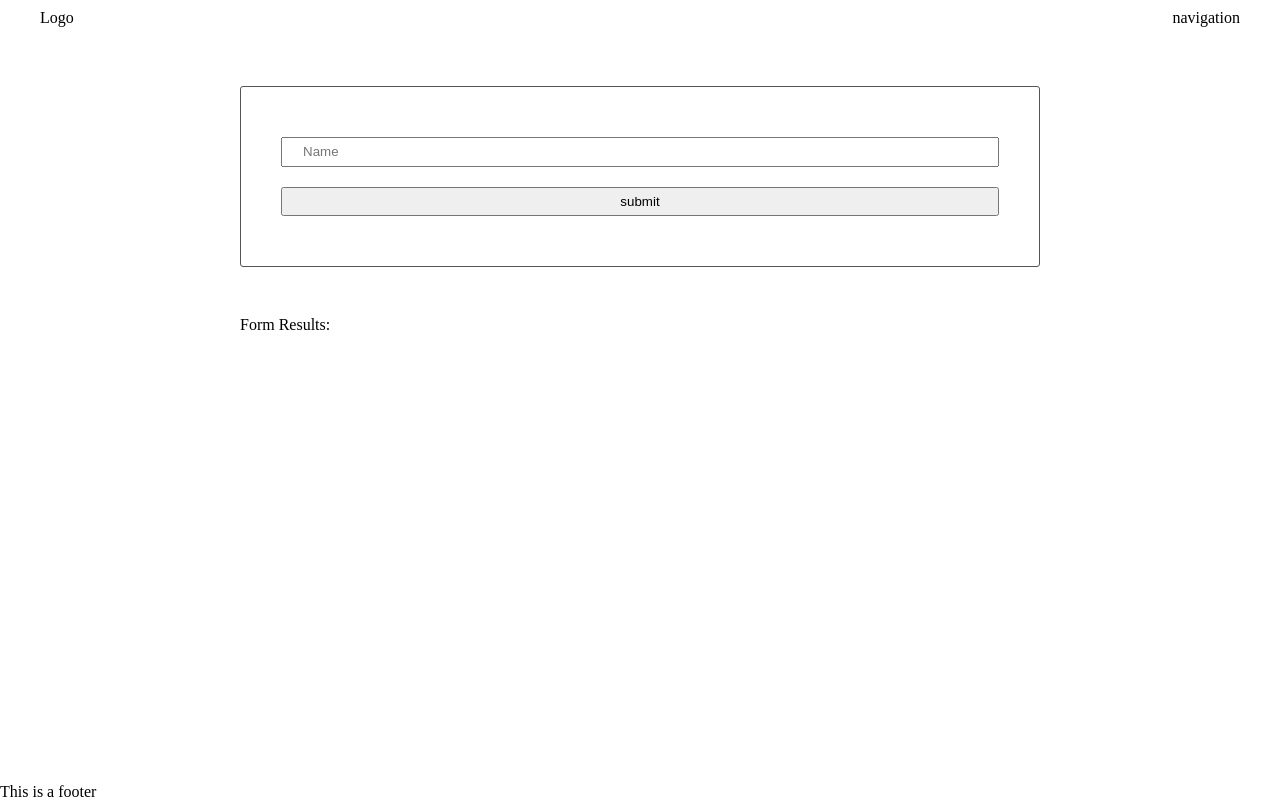
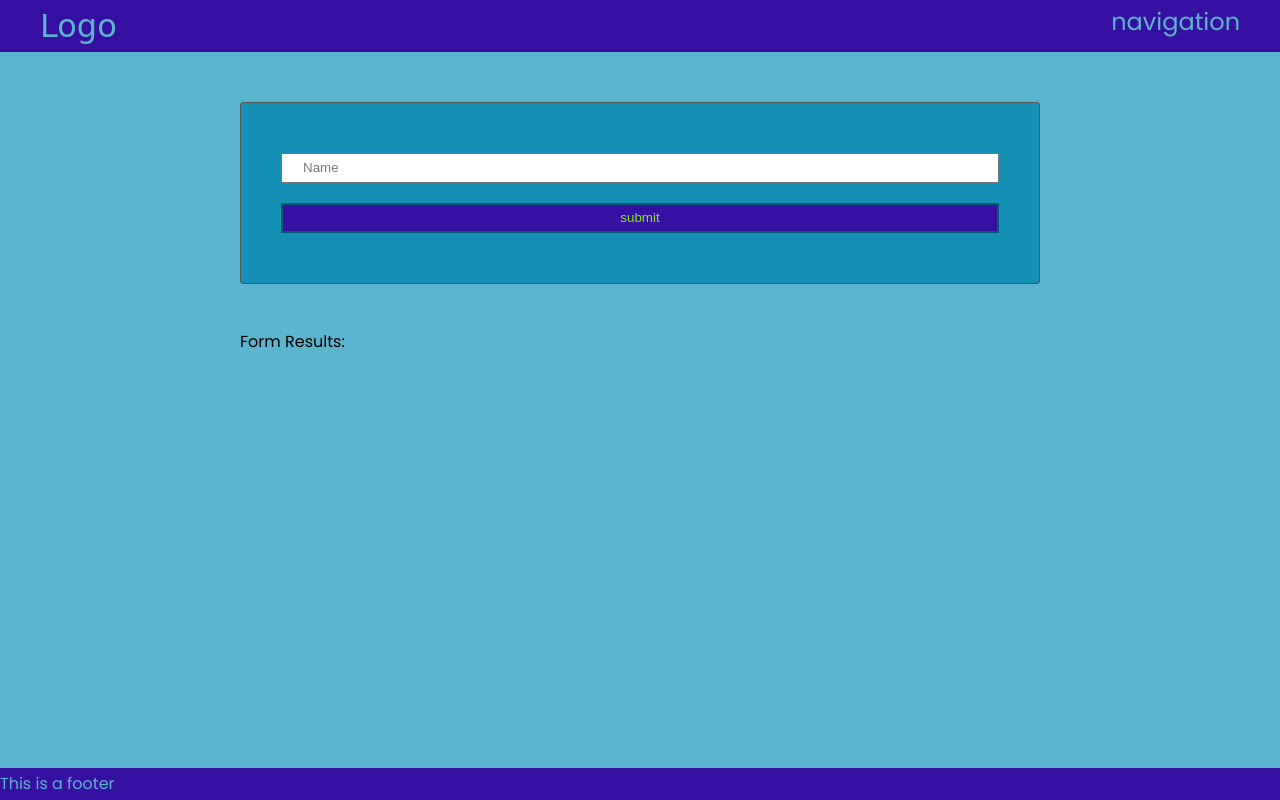
Before and after one commit to JakaPresecnik/evaluate_news_article, a website built with webpack: page src/client/views/index.html in a window 1280 px wide. Built offline with nearby package versions, Linux system fonts and the light colour scheme; a web font is replaced by a local one.

Commit message:
styling roughly done

```diff
--- a/src/client/styles/base.scss
+++ b/src/client/styles/base.scss
@@ -1,14 +1,74 @@
+@import url('https://fonts.googleapis.com/css?family=Ma+Shan+Zheng|Poppins&display=swap');
+
+$primary-color: #1491B4;
+$primary-color-light: #5CB5CE;
+$primary-color-dark: #035A73;
+$secondary-color: #360FA3;
+$secondary-color-light: #6744C9;
+$punchy-color: #87ED12;
+$font-header: 'Ma Shan Zheng', cursive;
+$font-stack: 'Poppins', sans-serif;
+
+
 body {
     display: flex;
     flex-direction: column;
     min-height: 100vh;
+    font-family: $font-stack;
+
+    header {
+        background-color: $secondary-color;
+        color: $primary-color-light;
+        display: flex;
+        justify-content: space-between;
+        padding: 10px 40px;
+        h1 {
+          font-family: $font-header;
+          font-size: 2em;
+        }
+        p {
+          font-size: 1.5em;
+        }
     }
 
     main {
         flex: 2;
-}
+        background-color: $primary-color-light;
 
         section {
             max-width: 800px;
             margin: 50px auto;
+
+            form {
+              background-color: $primary-color;
+
+              #name {
+                &:focus {
+                  border-color: $primary-color-light;
                 }
+              }
+              input[type="submit"] {
+                background-color: $secondary-color;
+                border-color: $primary-color-dark;
+                border-style: solid;
+                color:$punchy-color;
+
+                &:hover {
+                  cursor: pointer;
+                  background-color: $primary-color-dark;
+                  border-color: $punchy-color;
+                }
+                &:active {
+                  background-color: $secondary-color-light;
+                  border-color: $secondary-color-light;
+                }
+              }
+            }
+        }
+    }
+    footer {
+      background-color: $secondary-color;
+      color: $primary-color-light;
+      line-height: 2em;
+    }
+}
--- a/src/client/views/index.html
+++ b/src/client/views/index.html
@@ -8,12 +8,8 @@
     <body>
 
         <header>
-            <div class="">
-                Logo
-            </div>
-            <div class="">
-                navigation
-            </div>
+            <h1>Logo</h1>
+            <p>navigation</p>
         </header>
 
         <main>
```
Lines whose indentation alone changed are shown as unchanged.
